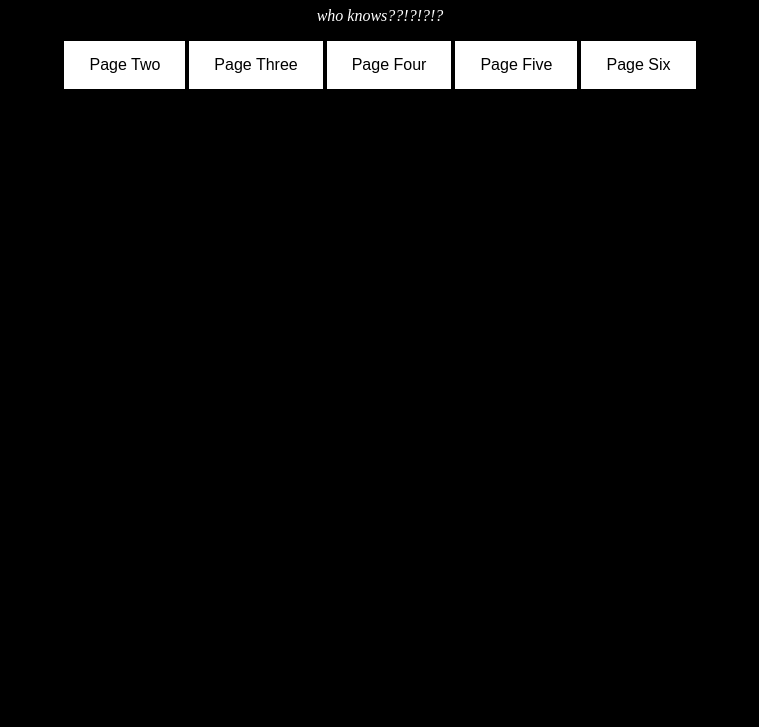
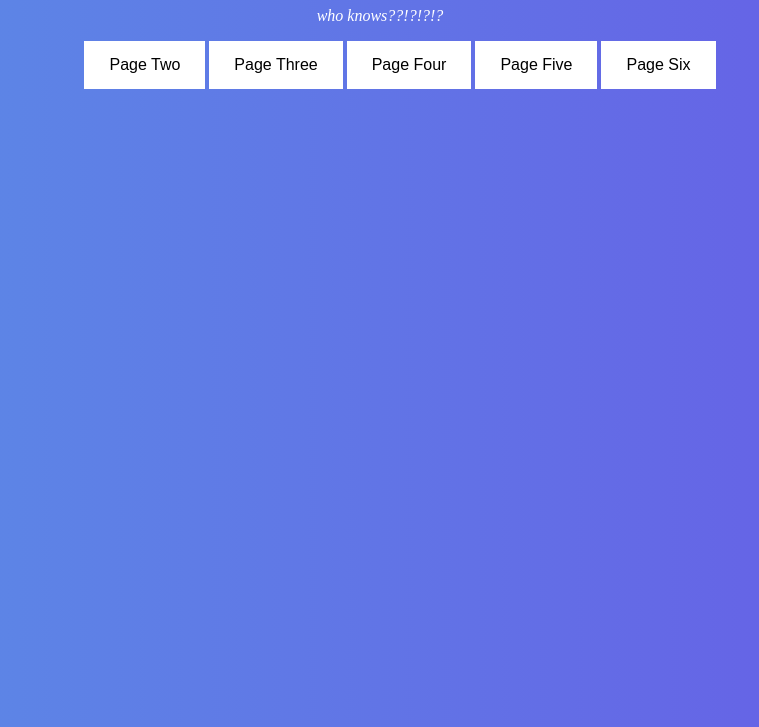
Before and after one commit to AkkozaDevelops/old-website, a plain HTML site: page web/index.html in a window 1280 px wide. Shown: the part 73-800 px from the top of the page, without its empty margins (260-1019 px from the left). Drawn offline with Linux system fonts and the light colour scheme.

Commit message:
Replaced BG with a gradient color

```diff
--- a/web/index.html
+++ b/web/index.html
@@ -4,18 +4,22 @@
 		<title>My webpage</title>
 		<link rel="stylesheet" type="text/css" href="./style/mainStyle.css">
 		<link rel="icon" href="./assets/favicon.jpg">
+		<style>
+      		   .grad {
+                     background-image: linear-gradient(to right, #5a8fe6 , #685ae6);
+      		   }
+    		</style>
 	</head>
-	<body bgcolor="#000000" text="#ffffff">
+	<body class="grad" text="#ffffff">
 		<h1 align="center">what does the fox say</h1>
 		<p align="center"><em>who knows??!?!?!?</em></p>
 		<center>
-		<div position:fixed; left:25px; top:25px>
-			<span><button onclick="window.location = './pagetwo.html'" class="button">Page Two</button></span>
-			<span><button onclick="window.location = './pagethree.html'" class="button">Page Three</button></span>
-			<span><button onclick="window.location = './pagefour.html'" class="button">Page Four</button></span>
-			<span><button onclick="window.location = './pagefive.html'" class="button">Page Five</button></span>
-			<span><button onclick="window.location = './pagesix.html'" class="button">Page Six</button></span>
-		</div>
-		</center>
+		<ul align="center">
+			<button onclick="window.location = './pagetwo.html'" class="button">Page Two</button>
+			<button onclick="window.location = './pagethree.html'" class="button">Page Three</button>
+			<button onclick="window.location = './pagefour.html'" class="button">Page Four</button>
+			<button onclick="window.location = './pagefive.html'" class="button">Page Five</button>
+			<button onclick="window.location = './pagesix.html'" class="button">Page Six</button>
+		</ul>
 	</body>
 </html>
```
